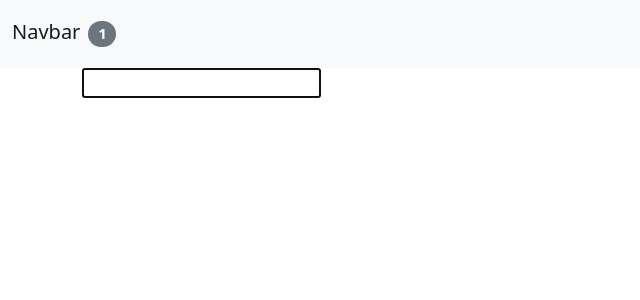
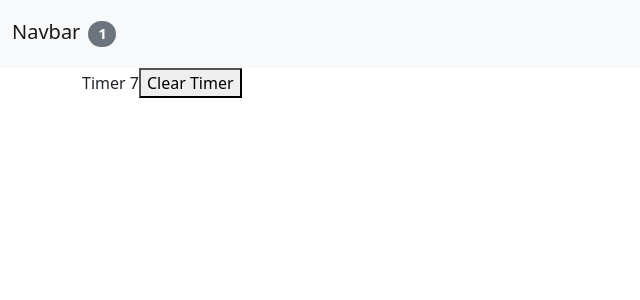
Before and after one commit to abhirampai/react-crash-by-mosh, a React (Create React App) app: page / in a window 1280 px wide. Shown: the top 300 px of the page, without its empty margins (0-640 px from the left). Built offline with nearby package versions, Linux system fonts and the light colour scheme.

Commit message:
useRef on Interval

```diff
--- a/src/App.js
+++ b/src/App.js
@@ -2,7 +2,8 @@
 import NavBar from "./components/navbar";
 // import Counters from "./components/counters";
 import React, { Component } from "react";
-import FocusInput from "./components/UseRefHook/FocusInput";
+// import FocusInput from "./components/UseRefHook/FocusInput";
+import HookTimer from "./components/UseRefHook/HookTimer";
 // import ParentComponent from "./components/UseCallBackHook/ParentComponent";
 // import HookCounter from "./components/UseStateAndUseEffect/HookCounter";
 // import UsingObjects from "./components/UseStateAndUseEffect/UsingObjects";
@@ -76,7 +77,8 @@
           {/* <UpdateDocumentTitle /> */}
           {/* <HookMouse /> */}
           {/* <ParentComponent /> */}
-          <FocusInput />
+          {/* <FocusInput /> */}
+          <HookTimer />
         </main>
       </React.Fragment>
     );
--- /dev/null
+++ b/src/components/UseRefHook/HookTimer.jsx
@@ -0,0 +1,25 @@
+import React, { useState, useEffect, useRef } from "react";
+
+const HookTimer = () => {
+  const [timer, setTimer] = useState(0);
+  const intervalRef = useRef();
+
+  useEffect(() => {
+    intervalRef.current = setInterval(() => {
+      setTimer((prevTimer) => prevTimer + 1);
+    }, 1000);
+    return () => {
+      clearInterval(intervalRef.current);
+    };
+  });
+  return (
+    <div>
+      <span>Timer {timer}</span>
+      <button onClick={() => clearInterval(intervalRef.current)}>
+        Clear Timer
+      </button>
+    </div>
+  );
+};
+
+export default HookTimer;
```
